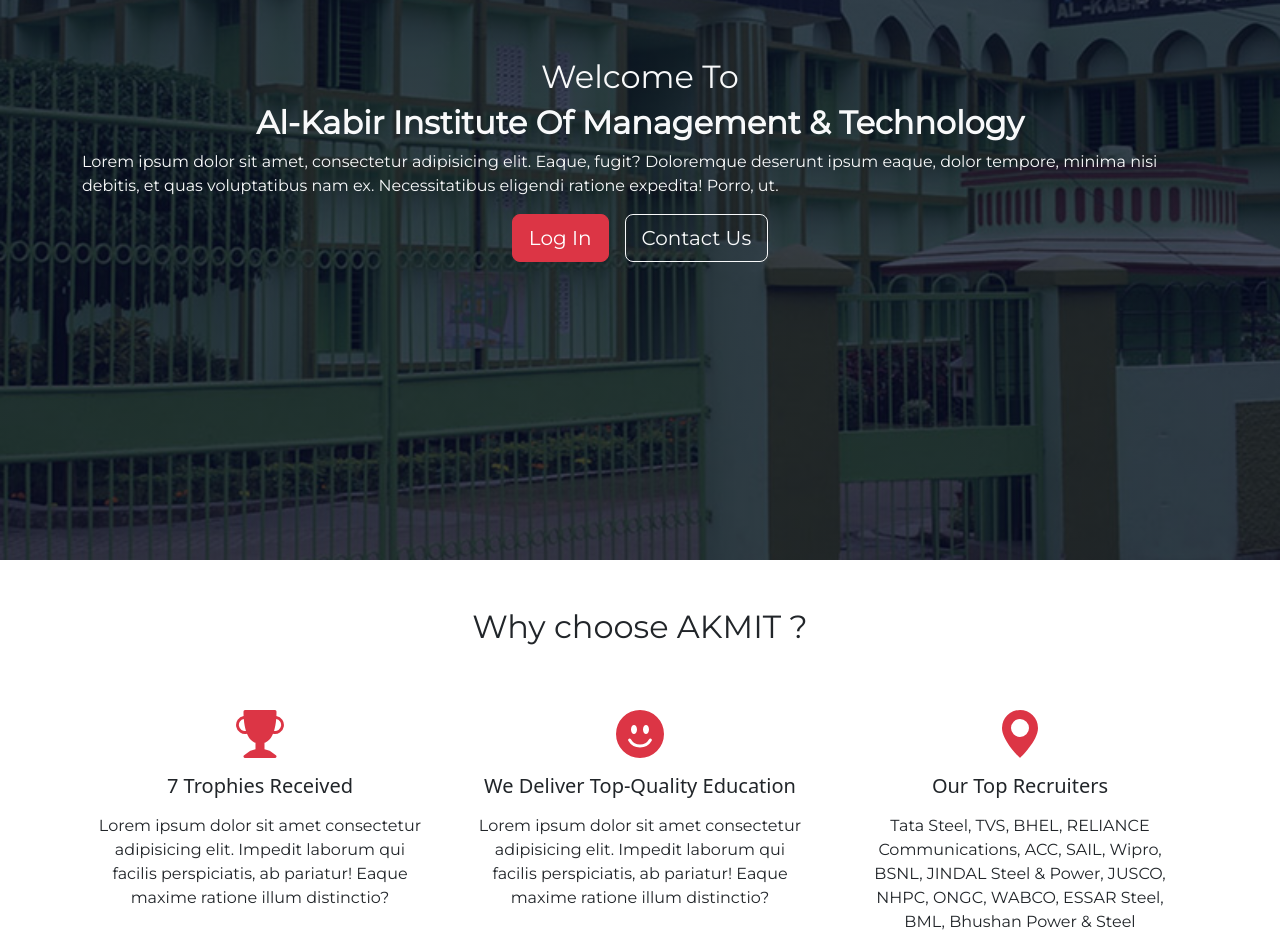
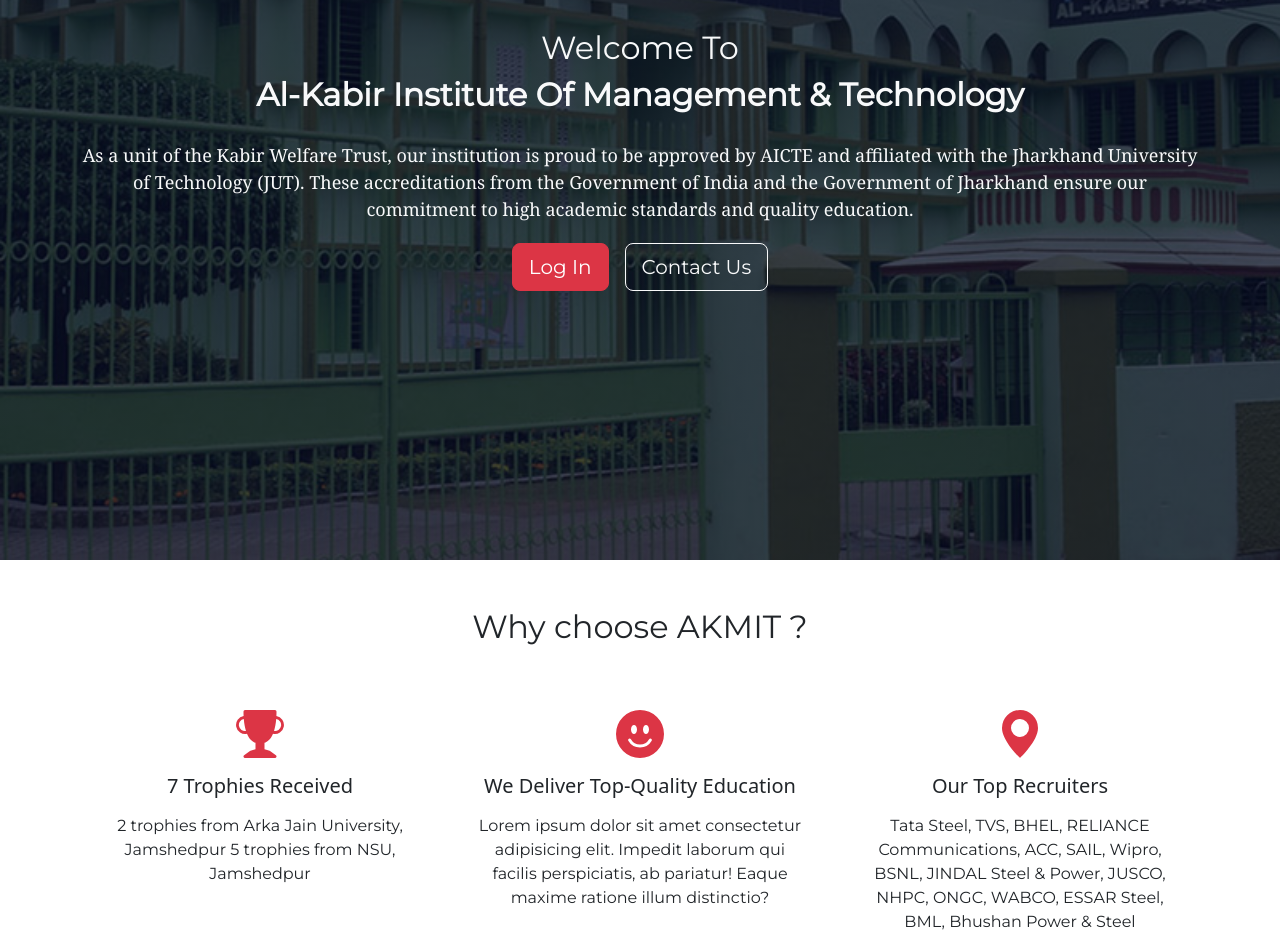
Before and after one commit to sadabazhar/Collage-Website-Al-Kabir-Polytechnic-, a React (Create React App) app in the folder front-end/: page / in a window 1280 px wide. Shown: the part 240-1192 px from the top of the page. Built offline with nearby package versions, Linux system fonts and the light colour scheme.

Commit message:
Enhance home page

```diff
--- a/front-end/src/components/ChooseSection/ChooseSection.jsx
+++ b/front-end/src/components/ChooseSection/ChooseSection.jsx
@@ -19,7 +19,8 @@
                                 7 trophies received
                             </Card.Title>
                             <Card.Text className='text-center'>
-                                Lorem ipsum dolor sit amet consectetur adipisicing elit. Impedit laborum qui facilis perspiciatis, ab pariatur! Eaque maxime ratione illum distinctio?
+                                2 trophies from Arka Jain University, Jamshedpur
+                                5 trophies from NSU, Jamshedpur
                             </Card.Text>
                         </Card.Body>
                     </Card>
--- a/front-end/src/pages/Home/Home.jsx
+++ b/front-end/src/pages/Home/Home.jsx
@@ -37,7 +37,9 @@
             <div className='container d-flex flex-column align-items-center'>
                 <h2>Welcome To</h2>
                 <h2 className='text-center fw-semibold'>Al-Kabir Institute Of Management & Technology</h2>
-                <p>Lorem ipsum dolor sit amet, consectetur adipisicing elit. Eaque, fugit? Doloremque deserunt ipsum eaque, dolor tempore, minima nisi debitis, et quas voluptatibus nam ex. Necessitatibus eligendi ratione expedita! Porro, ut.</p>
+                <p style={{ textAlign: 'center', margin: '0 auto', padding: '20px 0', fontSize: '18px', fontFamily: 'Georgia, serif' }}>
+                    As a unit of the Kabir Welfare Trust, our institution is proud to be approved by AICTE and affiliated with the Jharkhand University of Technology (JUT). These accreditations from the Government of India and the Government of Jharkhand ensure our commitment to high academic standards and quality education.
+                </p>
                 <div className='d-flex flex-column flex-sm-row align-items-center'>
                     <Link to="#">
                         <button type='button' className='btn btn-danger btn-lg mx-0 mx-sm-2 my-2 my-sm-0'>Log In</button>
```
